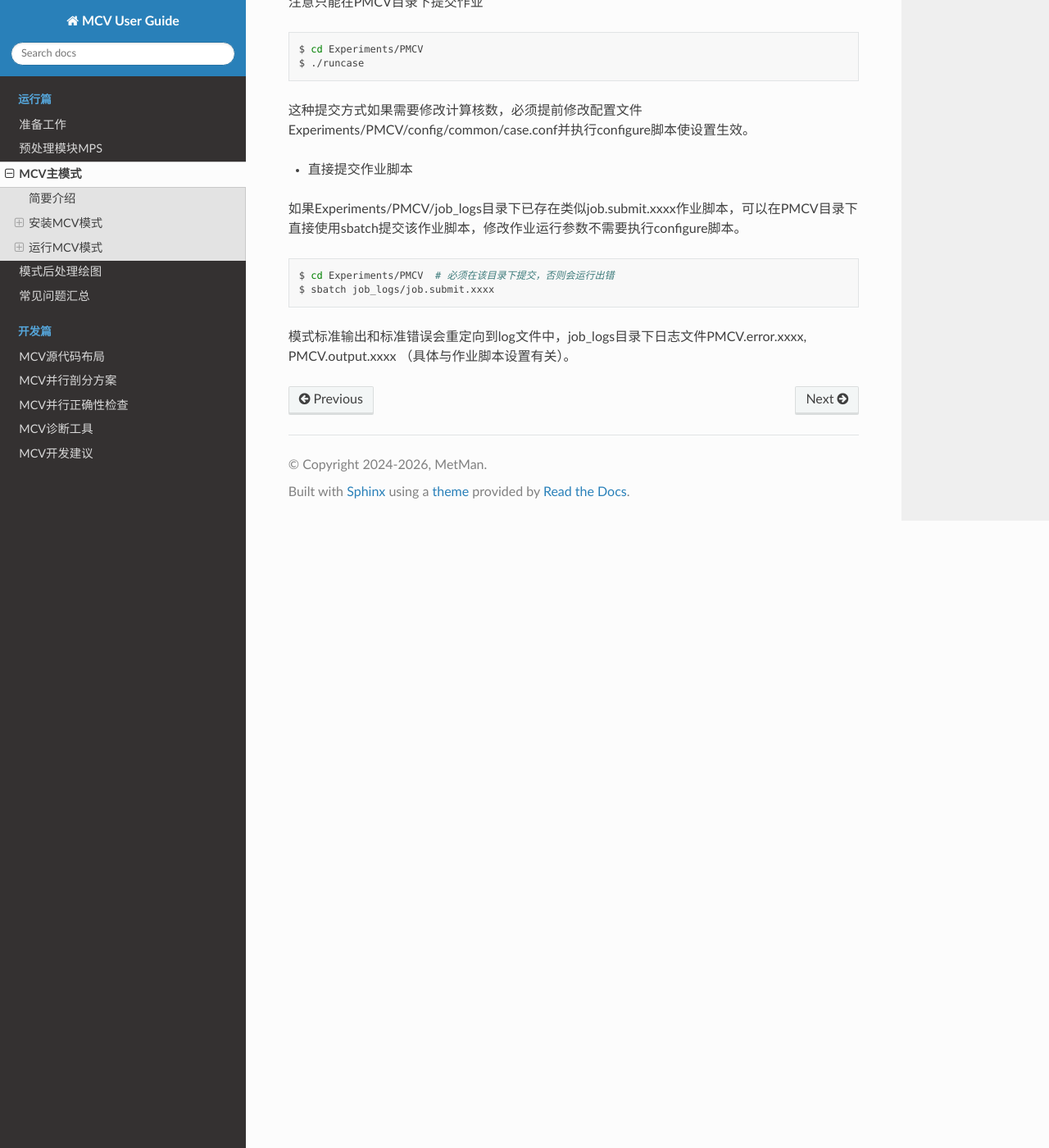
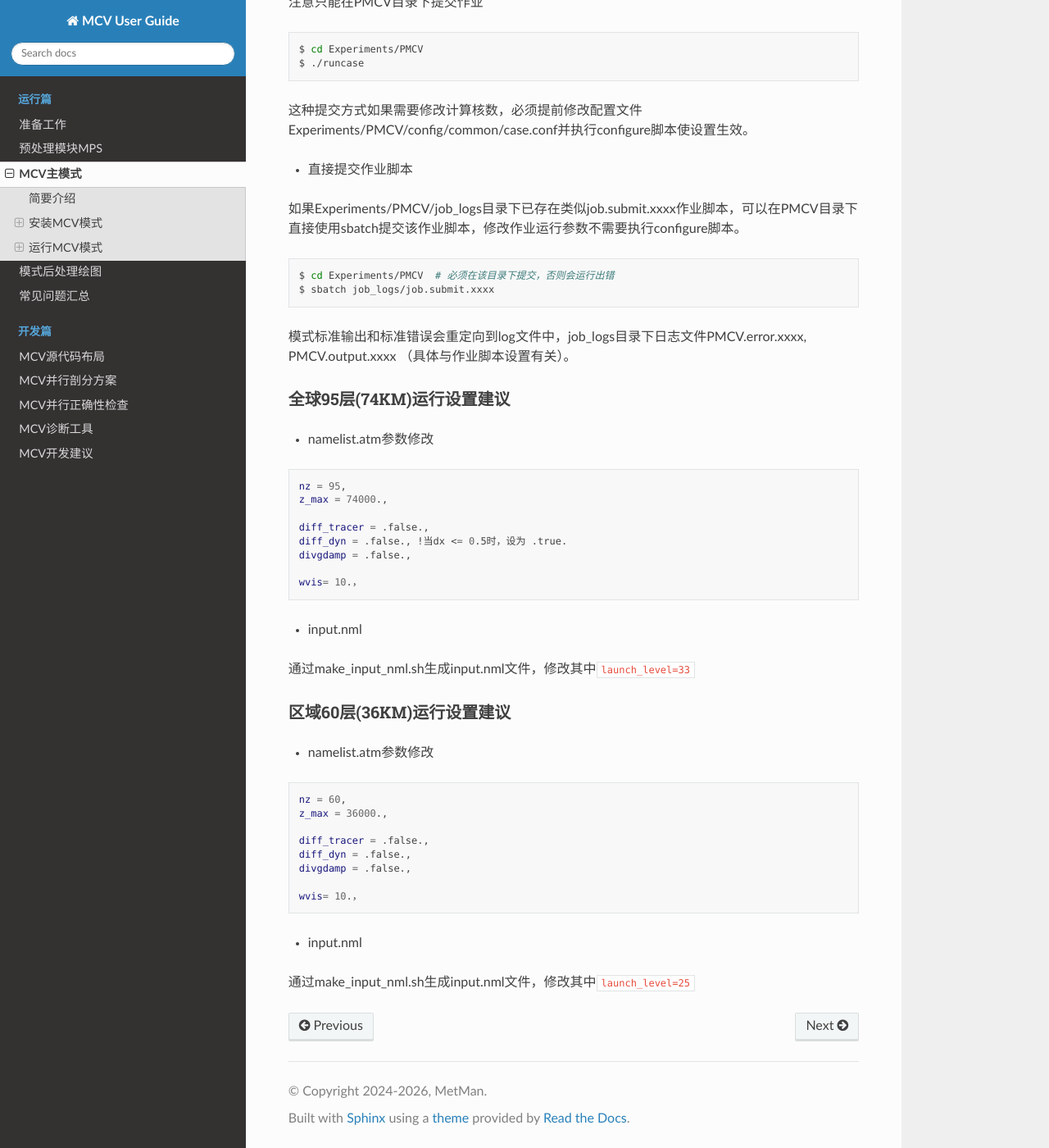
Before and after one commit to qingu/mug, a Sphinx documentation site: the page built from source/run_section/03_mcv.md, in a window 1280 px wide and 1400 px high, scrolled down 2548 px. Shown: the whole window at 82% size. Built offline with Sphinx 7.4.7 and the Read the Docs theme 3.1.0, drawn with Linux system fonts in a browser that asks for light colours.

Commit message:
revise for 2026 public version

````diff
--- a/source/run_section/03_mcv.md
+++ b/source/run_section/03_mcv.md
@@ -109,3 +109,42 @@ $ vi Experiments/PMCV/CCPL_dir/config/all/env_run.xml
  ```
 
  模式标准输出和标准错误会重定向到log文件中，job_logs目录下日志文件PMCV.error.xxxx, PMCV.output.xxxx （具体与作业脚本设置有关）。
+
+
+### 全球95层(74KM)运行设置建议
+
+- namelist.atm参数修改
+
+```bash
+nz = 95,
+z_max = 74000.,
+
+diff_tracer = .false.,
+diff_dyn = .false., !当dx <= 0.5时，设为 .true.
+divgdamp = .false.,
+
+wvis= 10.，
+```
+
+- input.nml
+
+通过make_input_nml.sh生成input.nml文件，修改其中`launch_level=33`
+
+### 区域60层(36KM)运行设置建议
+
+- namelist.atm参数修改
+
+```bash
+nz = 60,
+z_max = 36000.,
+
+diff_tracer = .false.,
+diff_dyn = .false.,
+divgdamp = .false.,
+
+wvis= 10.，
+```
+
+- input.nml
+
+通过make_input_nml.sh生成input.nml文件，修改其中`launch_level=25`
````
Also changed, not shown: source/run_section/01_Depends.md (+0 -2 lines), source/run_section/02_mps.md (+2 -1 lines).
